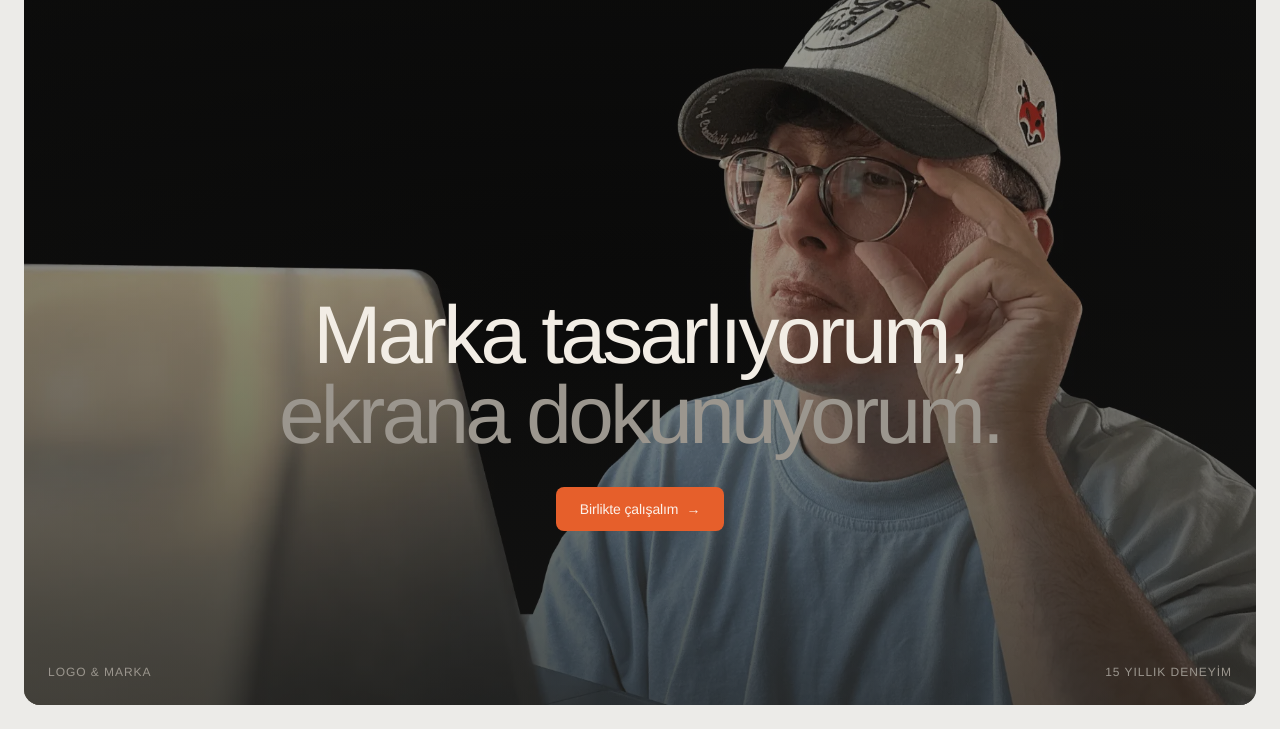
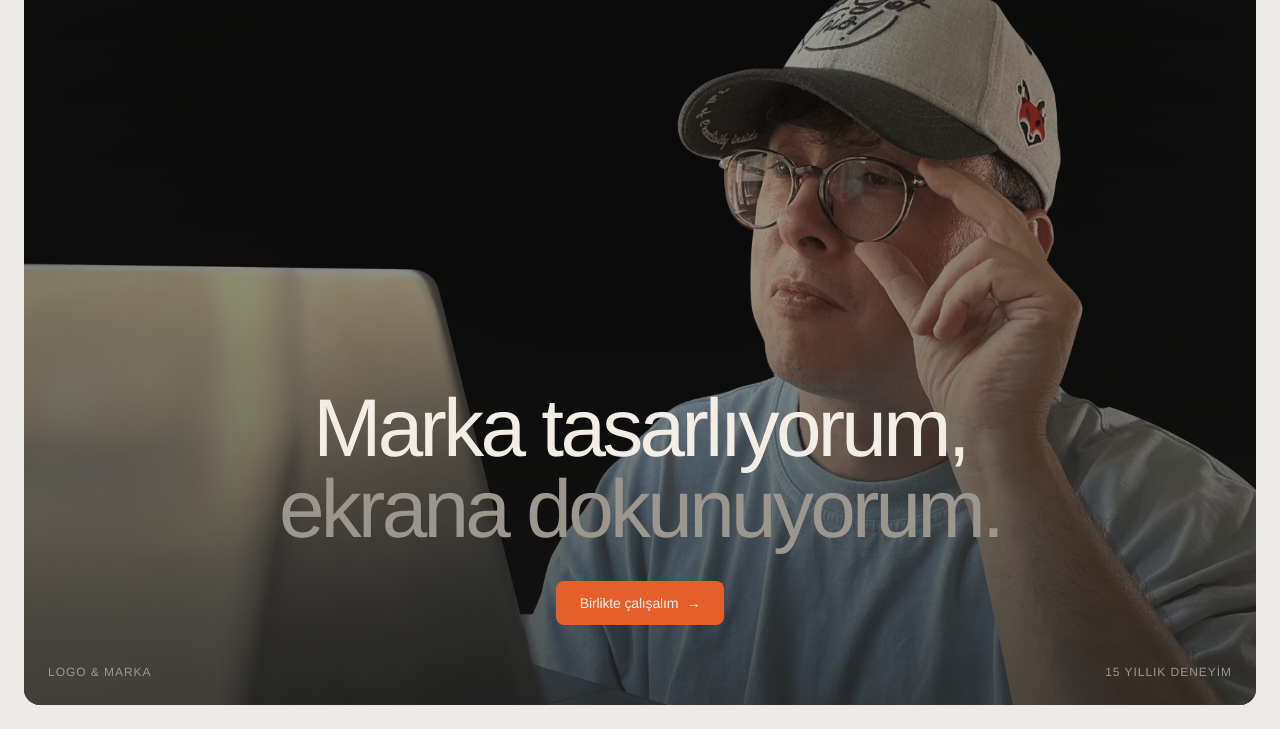
Before and after one commit to sabi477/screentoucher, a plain HTML site: page site/index.html in a window 1280 px wide. Shown: the part 71-800 px from the top of the page. Drawn offline with Linux system fonts and the light colour scheme.

Commit message:
Move home hero title toward the bottom of the card
Co-Authored-By: Claude Opus 5.5 <noreply@anthropic.com>

```diff
--- a/site/assets/css/style.css
+++ b/site/assets/css/style.css
@@ -196,7 +196,7 @@ ul, ol { list-style: none; }
 .hero__title .line { display: block; color: inherit; }
 .hero__title .line + .line { color: var(--cream-muted); }
 @media (min-width: 768px) { .hero__title .line { white-space: nowrap; } }
-.hero__inner--low { padding-top: clamp(48px, 12vh, 140px); }
+.hero__inner--low { align-self: end; margin-bottom: clamp(56px, 7vh, 80px); }   /* başlık kartın altına yakın, alt etiketlerin hemen üstünde */
 .hero__cta { margin-top: var(--s-6); }
 .hero__lead { margin: var(--s-5) auto 0; max-width: 40ch; color: var(--cream-muted); font-size: var(--fs-body); }
 .hero__foot {
```
